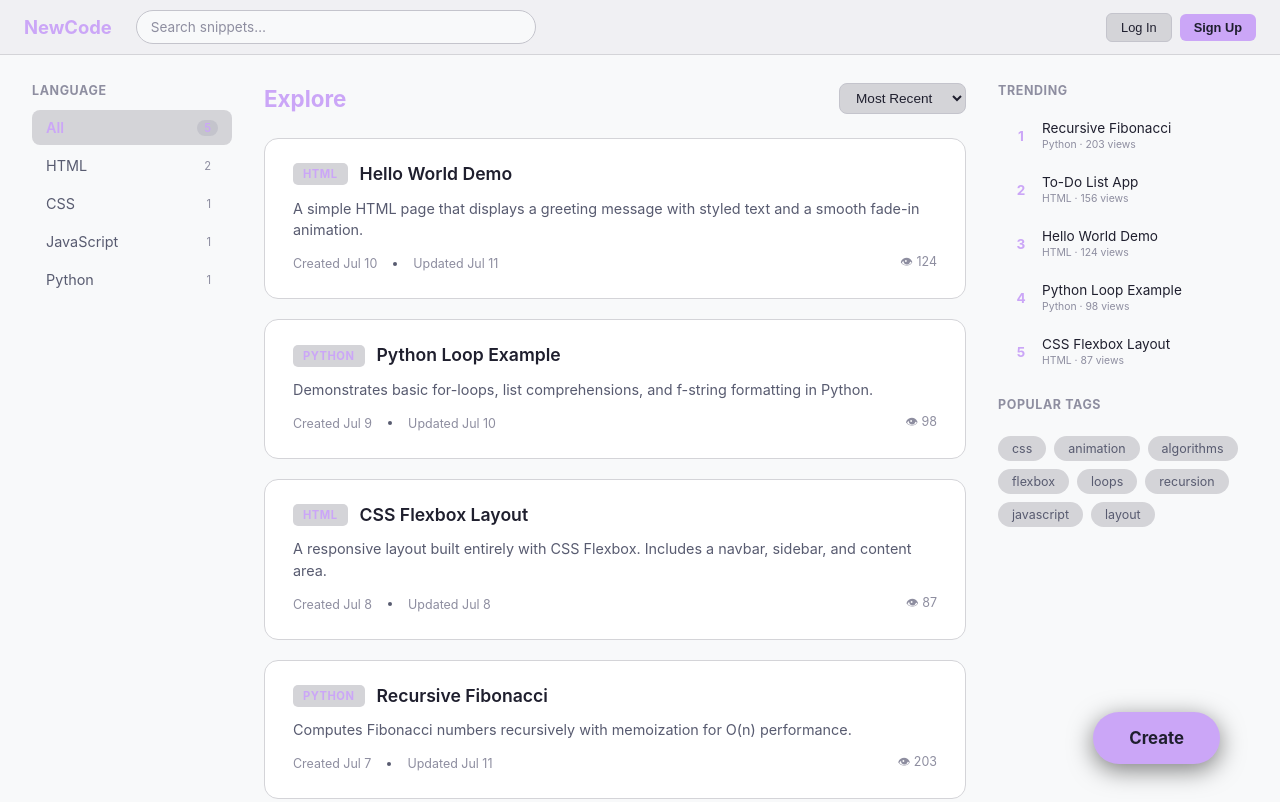
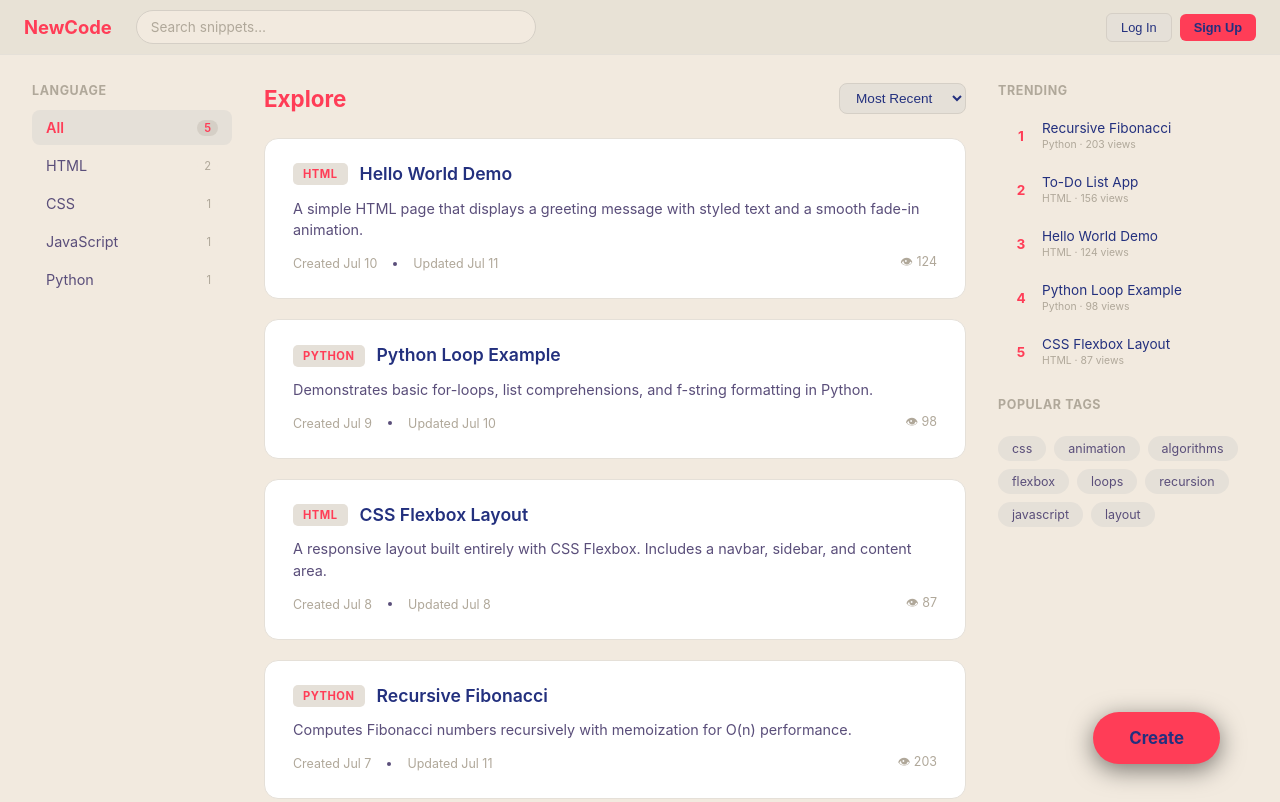
Before and after one commit to william06-23/codeSharingWebsite, a website: page public/main.html in a window 1280 px wide. Shown: the top 802 px of the page. Drawn offline with Linux system fonts and the light colour scheme.

Commit message:
Apply custom color palette: #23307E #FF3D57 #F2EADF #7857AB

```diff
--- a/public/main.html
+++ b/public/main.html
@@ -9,8 +9,8 @@
 
     body {
       font-family: -apple-system, BlinkMacSystemFont, "Segoe UI", Roboto, sans-serif;
-      background: #f8f9fa;
-      color: #1f1f2e;
+      background: #F2EADF;
+      color: #23307E;
       min-height: 100vh;
     }
 
@@ -19,8 +19,8 @@
       display: flex;
       align-items: center;
       padding: 10px 24px;
-      background: #f0f0f3;
-      border-bottom: 1px solid #d4d4d8;
+      background: #e8e2d6;
+      border-bottom: 1px solid #e5e0d8;
       position: sticky;
       top: 0;
       z-index: 100;
@@ -29,7 +29,7 @@
     .topbar .brand {
       font-size: 1.15rem;
       font-weight: 700;
-      color: #cba6f7;
+      color: #FF3D57;
       margin-right: 24px;
     }
 
@@ -37,38 +37,38 @@
       flex: 0 1 400px;
       padding: 8px 14px;
       border-radius: 20px;
-      border: 1px solid #c4c4cc;
-      background: #f8f9fa;
-      color: #1f1f2e;
+      border: 1px solid #d5cfc6;
+      background: #F2EADF;
+      color: #23307E;
       font-size: 0.85rem;
       font-family: inherit;
       outline: none;
       transition: border-color 0.2s;
     }
-    .topbar .search-bar::placeholder { color: #8e8ea0; }
-    .topbar .search-bar:focus { border-color: #cba6f7; }
+    .topbar .search-bar::placeholder { color: #b0a89a; }
+    .topbar .search-bar:focus { border-color: #FF3D57; }
 
     .topbar .spacer { flex: 1; }
 
     .topbar .auth-btn {
       padding: 6px 14px;
       border-radius: 6px;
-      border: 1px solid #c4c4cc;
-      background: #d4d4d8;
-      color: #1f1f2e;
+      border: 1px solid #d5cfc6;
+      background: #e5e0d8;
+      color: #23307E;
       font-size: 0.8rem;
       cursor: pointer;
       margin-left: 8px;
     }
 
     .topbar .auth-btn.primary {
-      background: #cba6f7;
-      color: #1f1f2e;
+      background: #FF3D57;
+      color: #23307E;
       border: none;
       font-weight: 600;
     }
-    .topbar .auth-btn.primary:hover { background: #b4befe; }
-    .topbar .auth-btn:hover { border-color: #cba6f7; }
+    .topbar .auth-btn.primary:hover { background: #7857AB; }
+    .topbar .auth-btn:hover { border-color: #FF3D57; }
 
     /* ── 3-column layout ── */
     .layout {
@@ -91,7 +91,7 @@
       font-size: 0.78rem;
       text-transform: uppercase;
       letter-spacing: 0.6px;
-      color: #8e8ea0;
+      color: #b0a89a;
       margin-bottom: 12px;
     }
 
@@ -107,29 +107,29 @@
       border-radius: 8px;
       font-size: 0.9rem;
       cursor: pointer;
-      color: #585b70;
+      color: #5a4e7a;
       transition: background 0.15s;
       display: flex;
       align-items: center;
       gap: 8px;
     }
 
-    .filter-list li:hover { background: #d4d4d8; }
+    .filter-list li:hover { background: #e5e0d8; }
     .filter-list li.active {
-      background: #d4d4d8;
-      color: #cba6f7;
+      background: #e5e0d8;
+      color: #FF3D57;
       font-weight: 600;
     }
 
     .filter-list .count {
       margin-left: auto;
       font-size: 0.7rem;
-      color: #8e8ea0;
-      background: #f8f9fa;
+      color: #b0a89a;
+      background: #F2EADF;
       padding: 1px 7px;
       border-radius: 10px;
     }
-    .filter-list li.active .count { background: #c4c4cc; color: #cba6f7; }
+    .filter-list li.active .count { background: #d5cfc6; color: #FF3D57; }
 
     /* ── Center feed ── */
     .feed {
@@ -150,27 +150,27 @@
     .feed-header h2 {
       font-size: 1.4rem;
       font-weight: 700;
-      color: #cba6f7;
+      color: #FF3D57;
     }
 
     .feed-header .sort-select {
       margin-left: auto;
       padding: 6px 12px;
       border-radius: 8px;
-      border: 1px solid #c4c4cc;
-      background: #d4d4d8;
-      color: #1f1f2e;
+      border: 1px solid #d5cfc6;
+      background: #e5e0d8;
+      color: #23307E;
       font-size: 0.85rem;
       cursor: pointer;
     }
 
     .work-card {
       background: #ffffff;
-      border: 1px solid #d4d4d8;
+      border: 1px solid #e5e0d8;
       border-radius: 14px;
       padding: 24px 28px;
       text-decoration: none;
-      color: #1f1f2e;
+      color: #23307E;
       transition: border-color 0.2s, transform 0.12s;
       display: flex;
       flex-direction: column;
@@ -178,7 +178,7 @@
     }
 
     .work-card:hover {
-      border-color: #cba6f7;
+      border-color: #FF3D57;
       transform: translateY(-1px);
     }
 
@@ -195,21 +195,21 @@
       letter-spacing: 0.5px;
       padding: 4px 10px;
       border-radius: 5px;
-      background: #d4d4d8;
-      color: #cba6f7;
+      background: #e5e0d8;
+      color: #FF3D57;
       flex-shrink: 0;
     }
 
     .work-card .title {
       font-size: 1.1rem;
       font-weight: 600;
-      color: #1f1f2e;
+      color: #23307E;
       line-height: 1.3;
     }
 
     .work-card .desc {
       font-size: 0.9rem;
-      color: #585b70;
+      color: #5a4e7a;
       line-height: 1.5;
       display: -webkit-box;
       -webkit-line-clamp: 2;
@@ -222,12 +222,12 @@
       align-items: center;
       gap: 16px;
       font-size: 0.78rem;
-      color: #8e8ea0;
+      color: #b0a89a;
     }
 
     .work-card .card-footer .dot {
       width: 4px; height: 4px;
-      background: #585b70;
+      background: #5a4e7a;
       border-radius: 50%;
       flex-shrink: 0;
     }
@@ -252,7 +252,7 @@
       font-size: 0.78rem;
       text-transform: uppercase;
       letter-spacing: 0.6px;
-      color: #8e8ea0;
+      color: #b0a89a;
       margin-bottom: 12px;
     }
 
@@ -268,19 +268,19 @@
       border-radius: 8px;
       font-size: 0.88rem;
       cursor: pointer;
-      color: #585b70;
+      color: #5a4e7a;
       transition: background 0.15s;
       display: flex;
       align-items: center;
       gap: 10px;
     }
 
-    .trending-list li:hover { background: #d4d4d8; }
+    .trending-list li:hover { background: #e5e0d8; }
 
     .trending-list .rank {
       font-size: 0.85rem;
       font-weight: 700;
-      color: #cba6f7;
+      color: #FF3D57;
       width: 22px;
       text-align: center;
     }
@@ -294,7 +294,7 @@
 
     .trending-list .info .name {
       font-size: 0.85rem;
-      color: #1f1f2e;
+      color: #23307E;
       white-space: nowrap;
       overflow: hidden;
       text-overflow: ellipsis;
@@ -302,7 +302,7 @@
 
     .trending-list .info .meta {
       font-size: 0.65rem;
-      color: #8e8ea0;
+      color: #b0a89a;
     }
 
     .sidebar-right .tag-cloud {
@@ -316,12 +316,12 @@
       padding: 5px 14px;
       border-radius: 14px;
       font-size: 0.78rem;
-      background: #d4d4d8;
-      color: #585b70;
+      background: #e5e0d8;
+      color: #5a4e7a;
       cursor: pointer;
       transition: background 0.15s;
     }
-    .sidebar-right .tag:hover { background: #c4c4cc; color: #1f1f2e; }
+    .sidebar-right .tag:hover { background: #d5cfc6; color: #23307E; }
 
     /* ── Floating create button ── */
     .create-btn {
@@ -330,8 +330,8 @@
       right: 60px;
       padding: 16px 36px;
       border-radius: 32px;
-      background: #cba6f7;
-      color: #1f1f2e;
+      background: #FF3D57;
+      color: #23307E;
       font-size: 1.05rem;
       font-weight: 700;
       border: none;
@@ -342,7 +342,7 @@
       z-index: 90;
     }
     .create-btn:hover {
-      background: #b4befe;
+      background: #7857AB;
       transform: scale(1.05);
     }
 
```
Also changed, not shown: public/create.html (+37 -37 lines), public/index.html (+45 -45 lines).
